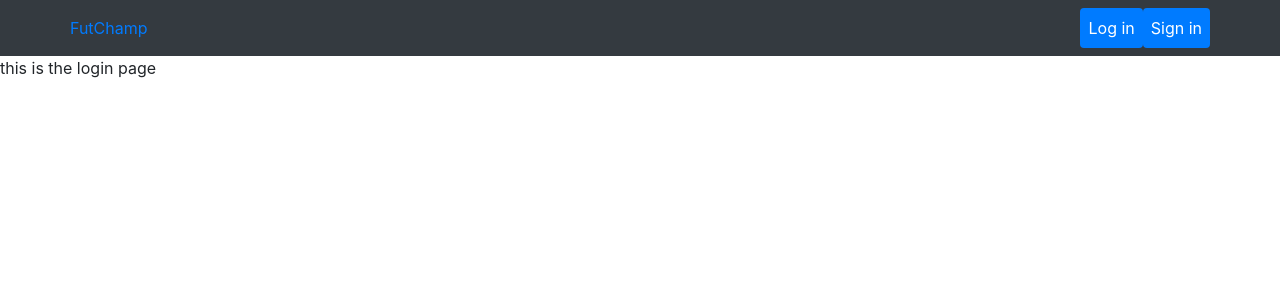
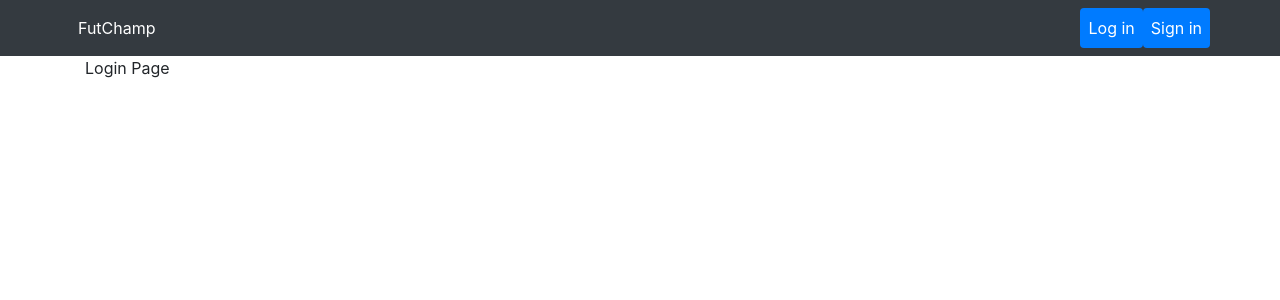
Before and after one commit to voicoders/futchamp-client, a React app: page /login in a window 1280 px wide. Shown: the top 300 px of the page. Built offline with nearby package versions, Linux system fonts and the light colour scheme; what redux-promise-middleware would draw is missing.

Commit message:
fixed refresh issue

```diff
--- a/src/App.js
+++ b/src/App.js
@@ -11,9 +11,11 @@ class App extends Component {
 			<>
 				<Navbar bg="dark" variant="dark" >
 					<Container>
-						<Nav.Item>
-							<NavLink to="/">FutChamp</NavLink>
-						</Nav.Item>
+						<Nav>
+							<Nav.Item>
+								<NavLink className="nav-link" to="/">FutChamp</NavLink>
+							</Nav.Item>
+						</Nav>
 						<Nav className="justify-content-end" variant="pills">
 							<Nav.Item>
 								<NavLink className="nav-link" to="/login">
@@ -28,8 +30,10 @@ class App extends Component {
 						</Nav>
 					</Container>
 				</Navbar>
-				<Route path="/login" component={Login} />
-				<Route exact path="/home" component={Home} />
+				<Container fluid>
+					<Route exact path="/home" component={Home} />
+					<Route path="/login" component={Login} />
+				</Container>
 			</>
 		);
 	}
--- a/src/index.js
+++ b/src/index.js
@@ -16,7 +16,6 @@ const routing = (
 	</Provider>
 );
 
-
 ReactDOM.render( routing, document.getElementById( 'root' ) );
 
 // If you want your app to work offline and load faster, you can change
--- a/src/scenes/Login.js
+++ b/src/scenes/Login.js
@@ -1,12 +1,16 @@
 import React from 'react';
-
+import { Container, Row, Col, Card } from 'react-bootstrap';
 
 class Login extends React.Component {
 	render() {
 		return (
-			<div>
-				this is the login page
-			</div>
+			<Container>
+				<Row>
+					<Col>
+						Login Page
+					</Col>
+				</Row>
+			</Container>
 		);
 	}
 }
--- a/webpack.config.js
+++ b/webpack.config.js
@@ -1,14 +1,15 @@
-const path = require('path');
-const HtmlWebpackPlugin = require('html-webpack-plugin');
-const CleanWebpackPlugin = require('clean-webpack-plugin');
+const path = require( 'path' );
+const HtmlWebpackPlugin = require( 'html-webpack-plugin' );
+const CleanWebpackPlugin = require( 'clean-webpack-plugin' );
 
 const outputDirectory = 'dist';
 
 module.exports = {
 	entry: ['babel-polyfill', './src/index.js'],
 	output: {
-    path: path.join(__dirname, outputDirectory),
-    filename: 'bundle.js'
+		path: path.join( __dirname, outputDirectory ),
+		filename: 'bundle.js',
+		publicPath: '/'
 	},
 	module: {
 		rules: [
@@ -32,15 +33,16 @@ module.exports = {
 	devServer: {
 		port: 3000,
 		open: true,
+		historyApiFallback: true,
 		proxy: {
 			'/api': 'http://localhost:8080'
 		}
 	},
 	plugins: [
-    new CleanWebpackPlugin([outputDirectory]),
-    new HtmlWebpackPlugin({
+		new CleanWebpackPlugin( [outputDirectory] ),
+		new HtmlWebpackPlugin( {
 			template: './public/index.html',
 			favicon: './public/favicon.ico'
-    })
+		} )
 	]
 };
```
Lines whose indentation alone changed are shown as unchanged.
